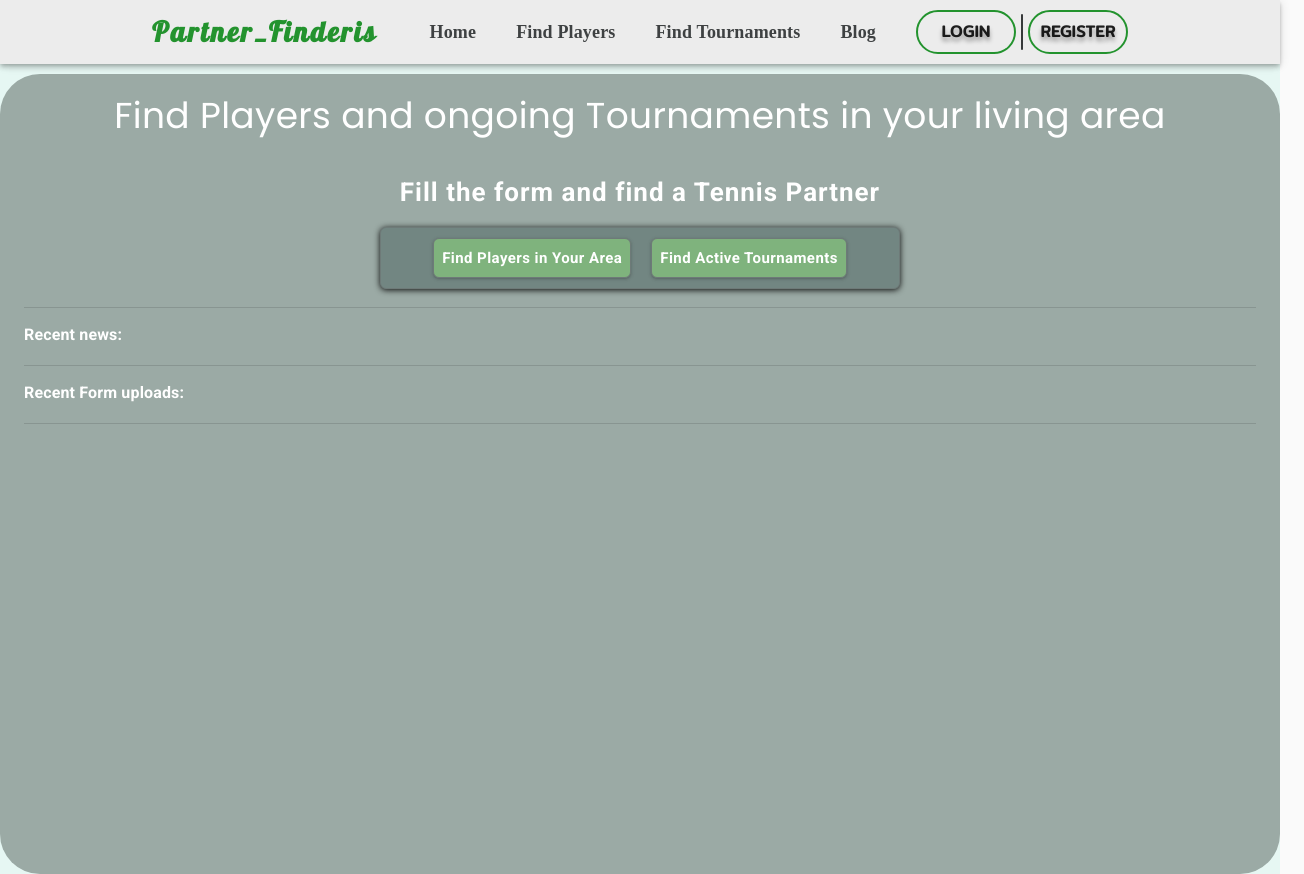
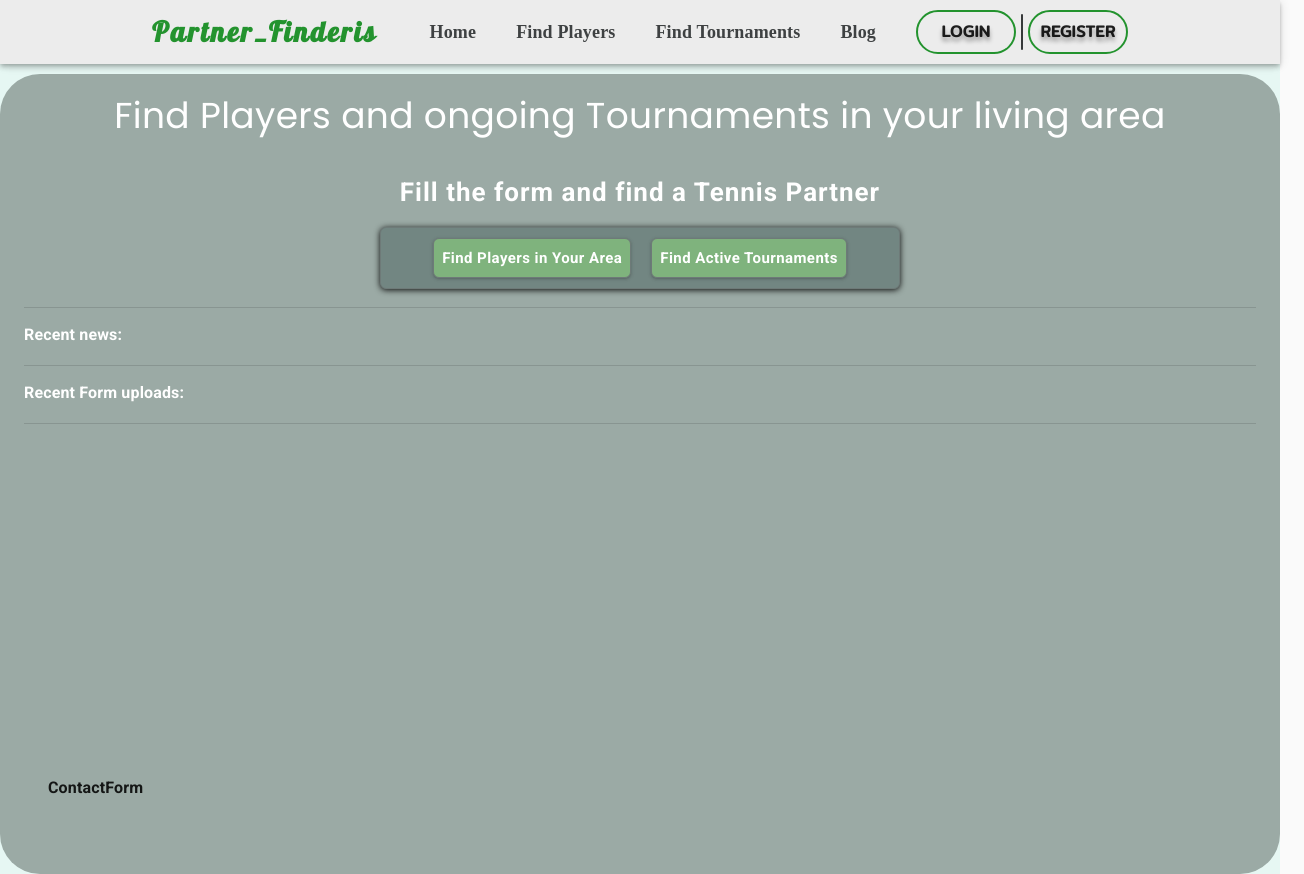
Before and after one commit to TadasSipavicius/Searching-Partner-Website, a React (Create React App) app in the folder Client/: page / in a window 1280 px wide. Shown: the whole page, 1304 px wide, since content can reach past the window. Built offline with nearby package versions, Linux system fonts and the light colour scheme; no server answers; a web font is replaced by a local one.

Commit message:
Created empty ContactForm component

```diff
--- /dev/null
+++ b/Client/src/Components/ContactForm.tsx
@@ -0,0 +1,24 @@
+import { Container, createStyles, makeStyles, Theme, Typography } from '@material-ui/core';
+import React from 'react';
+
+const useStyles = makeStyles( (theme: Theme) =>
+    createStyles({
+        contactForm: {
+            position: "absolute",
+            bottom: 0
+        }
+    }))
+
+export default function ContactForm(){
+
+    const classes = useStyles();
+
+    return(
+        <Container className={classes.contactForm}>
+            <Typography>
+                ContactForm
+            </Typography>
+        </Container>
+
+    )
+}
--- a/Client/src/Pages/Home.tsx
+++ b/Client/src/Pages/Home.tsx
@@ -2,6 +2,7 @@ import { createStyles, Divider, makeStyles, Theme } from '@material-ui/core';
 import React from 'react';
 
 import PageContainer from '../Components/PageContainer';
+import ContactForm from '../Components/ContactForm';
 import ButtonsContainer from '../Layout/HomePageItems/ButtonsContainer';
 import ButtonsDescription from '../Layout/HomePageItems/ButtonsDescription';
 import RecentNews from '../Layout/HomePageItems/RecentNews';
@@ -27,6 +28,7 @@ export default function Home() {
             <Divider className={classes.divider}/>
             <RecentForms />
             <Divider className={classes.divider}/>
+            <ContactForm />
         </PageContainer>
 
     )
```
